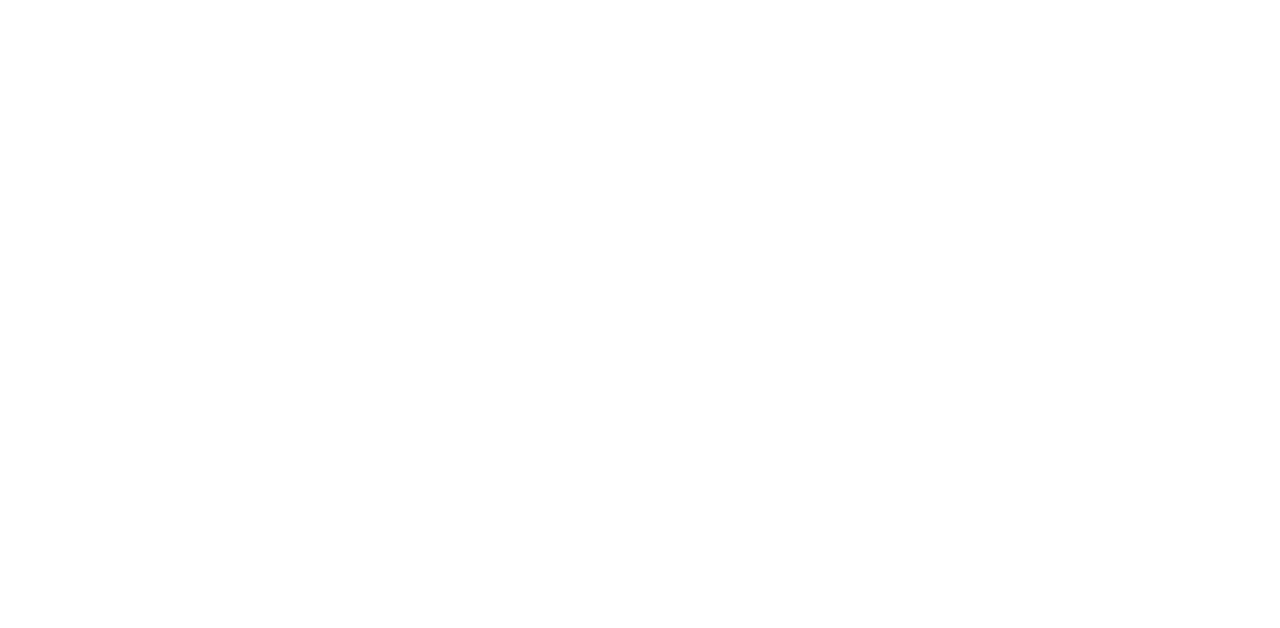
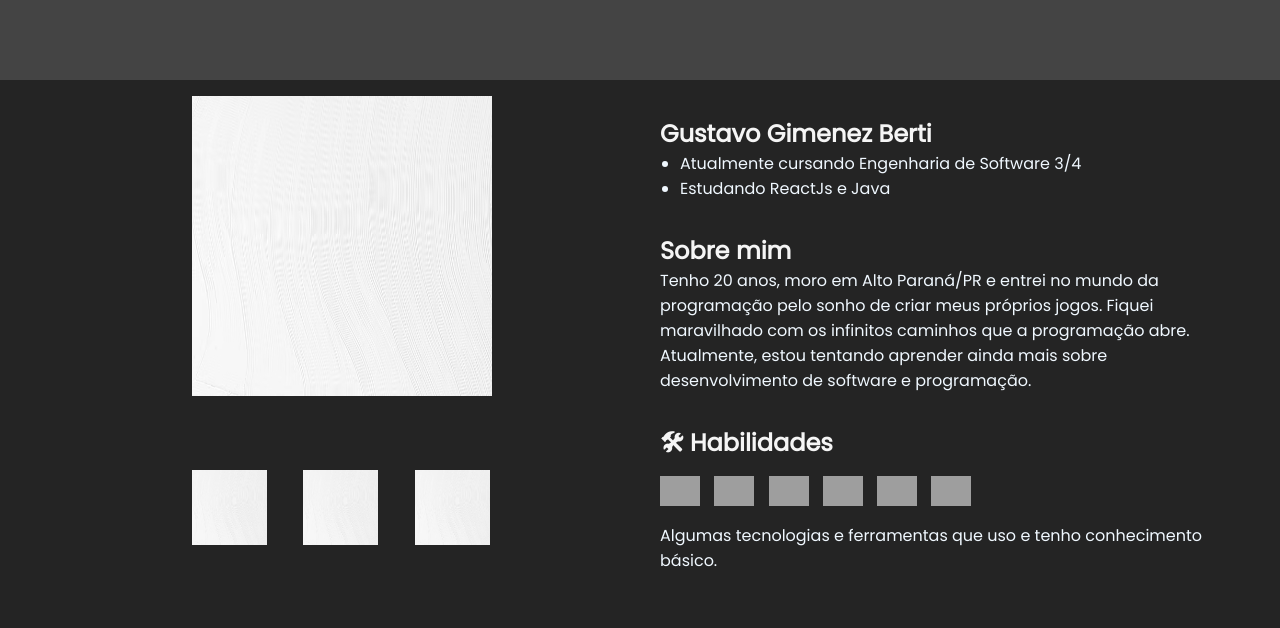
Before and after one commit to gustavo-berti/Portfolio-online, a plain HTML site: page index.html in a window 1280 px wide. Drawn offline with Linux system fonts and the light colour scheme; grey boxes are pictures that could not be loaded.

Commit message:
Separando navbar e colocando imagens placeholders

```diff
--- a/index.html
+++ b/index.html
@@ -4,14 +4,48 @@
 <head>
     <meta charset='utf-8'>
     <meta http-equiv='X-UA-Compatible' content='IE=edge'>
-    <title>Portfólio  Pessoal</title>
+    <title>Portfólio Pessoal</title>
     <meta name='viewport' content='width=device-width, initial-scale=1'>
     <link rel='stylesheet' type='text/css' media='screen' href='style.css'>
+    <link rel='stylesheet' type='text/css' media='screen' href='navbar/navbar.css'>
     <script src='script.js' defer></script>
+    <script src='navbar/navbar.js' defer></script>
 </head>
 
 <body>
-
+    <section class="navbar"></section>
+    <section class="about">
+        <div class="image">
+            <img src="assets/white.jpeg" class="perfil">
+            <div class="links">
+                <img src="assets/white.jpeg" class="social" id="github">
+                <img src="assets/white.jpeg" class="social" id="instagram">
+                <img src="assets/white.jpeg" class="social" id="linkedin">
+            </div>
+        </div>
+        <div class="text">
+            <h1 class="title">Gustavo Gimenez Berti</h1>
+            <ul class="itens-text">
+                <li>Atualmente cursando Engenharia de Software 3/4</li>
+                <li>Estudando ReactJs e Java</li>
+            </ul>
+            <h2 class="title">Sobre mim</h2>
+            <p>Tenho 20 anos, moro em Alto Paraná/PR e entrei no mundo da programação pelo sonho de criar meus
+                próprios
+                jogos. Fiquei maravilhado com os infinitos caminhos que a programação abre. Atualmente, estou
+                tentando
+                aprender ainda mais sobre desenvolvimento de software e programação.</p>
+            <h2 class="title">🛠 Habilidades</h2>
+            <code><img class="icon" src="https://cdn.jsdelivr.net/gh/devicons/devicon/icons/vscode/vscode-original.svg" /></code>
+            <code><img class="icon" src="https://cdn.jsdelivr.net/gh/devicons/devicon/icons/git/git-original.svg" /></code>
+            <code><img class="icon" src="https://cdn.jsdelivr.net/gh/devicons/devicon/icons/html5/html5-original-wordmark.svg" /></code>
+            <code><img class="icon" src="https://cdn.jsdelivr.net/gh/devicons/devicon/icons/css3/css3-original-wordmark.svg" /></code>
+            <code><img class="icon" src="https://cdn.jsdelivr.net/gh/devicons/devicon/icons/java/java-plain.svg" /></code>
+            <code><img class="icon" src="https://cdn.jsdelivr.net/gh/devicons/devicon/icons/mysql/mysql-original.svg"  /></code>
+            <p>Algumas tecnologias e ferramentas que uso e tenho conhecimento básico.</p>
+            </p>
+        </div>
+    </section>
 </body>
 
 </html>
--- /dev/null
+++ b/navbar/navbar.css
@@ -0,0 +1,6 @@
+.navbar{
+    margin: 0;
+    width: 100vw;
+    height: 5em;
+    background-color: #444444;
+}
--- /dev/null
+++ b/navbar/navbar.html
@@ -0,0 +1,2 @@
+<nav class="navbar">
+</nav>
--- /dev/null
+++ b/navbar/navbar.js
@@ -0,0 +1,11 @@
+async function loadNavbar() {
+    try {
+        const response = await fetch('../navbar/navbar.html');
+        const navbarHtml = await response.text();
+        document.querySelector('.navbar').innerHTML = navbarHtml;
+    } catch (error) {
+        console.log("Deu ruim")
+    }
+}
+
+loadNavbar();
--- a/style.css
+++ b/style.css
@@ -0,0 +1,61 @@
+@import url(https://fonts.googleapis.com/css?family=Poppins);
+
+*{
+    background-color: #242424;
+    color: aliceblue;
+    font-family: 'Poppins';
+    margin: 0;
+    padding: 0;
+    box-sizing: border-box;
+}
+
+.about{
+    margin-top: 1em;
+    display: grid;
+    grid-template-columns: 45vw 45vw;
+    grid-gap: 5vw;
+}
+
+.title{
+    color: #f5f5f5;
+}
+
+.text{
+    margin: 10px;
+    padding: 10px;
+    width: 45vw;
+}
+
+.text p, ul{
+    margin-bottom: 2em;
+}
+
+.icon{
+    margin-top: 10px;
+    margin-bottom: 10px;
+    margin-right: 10px;
+    width: 40px;
+}
+
+.itens-text{
+    margin-left: 20px;
+}
+
+.image{
+    margin-left: 2vw;
+    width: 45vw;
+    display: grid;
+    grid-template-rows: auto auto;
+    margin-left: 15vw;
+}
+
+.perfil{
+    width: 300px;
+    height: 300px;
+}
+
+.social{
+    width: 75px;
+    height: 75px;
+    margin-right: 2em;
+}
```
Also changed, not shown: assets/white.jpeg (added).
